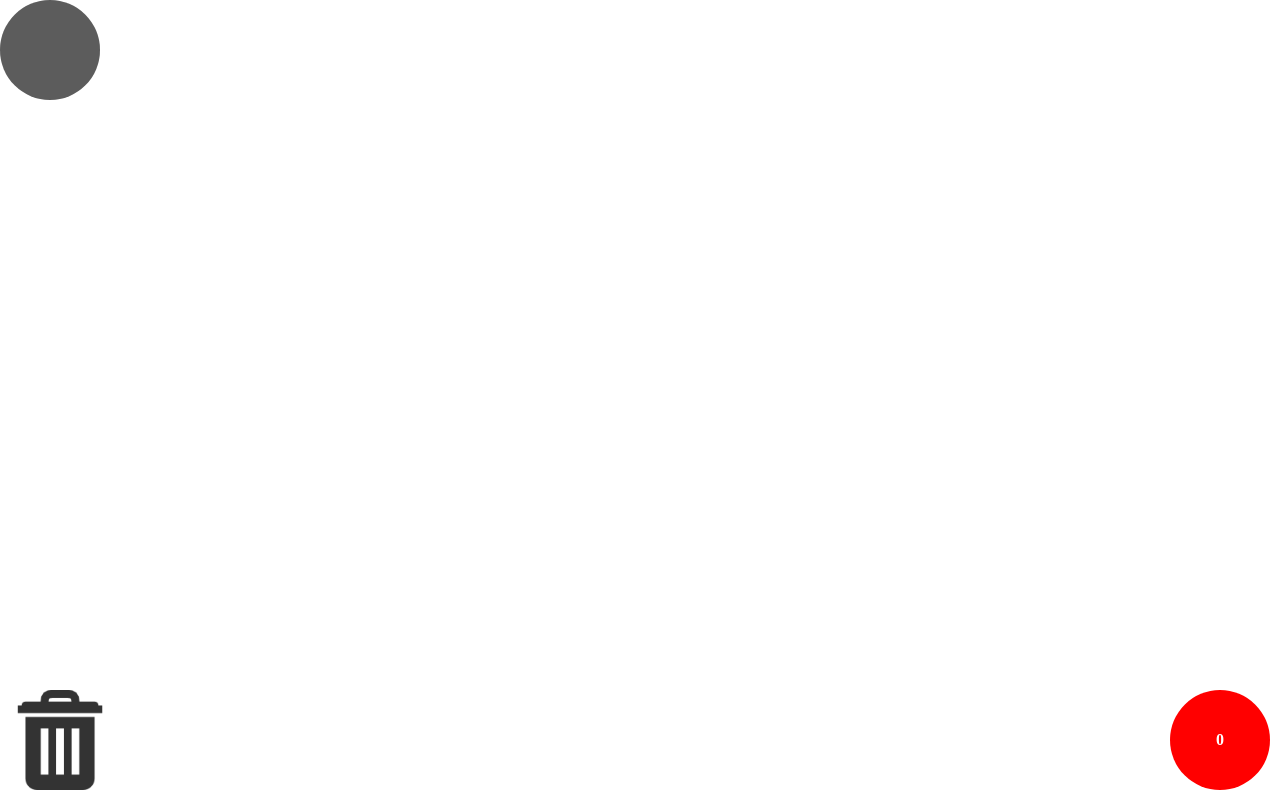
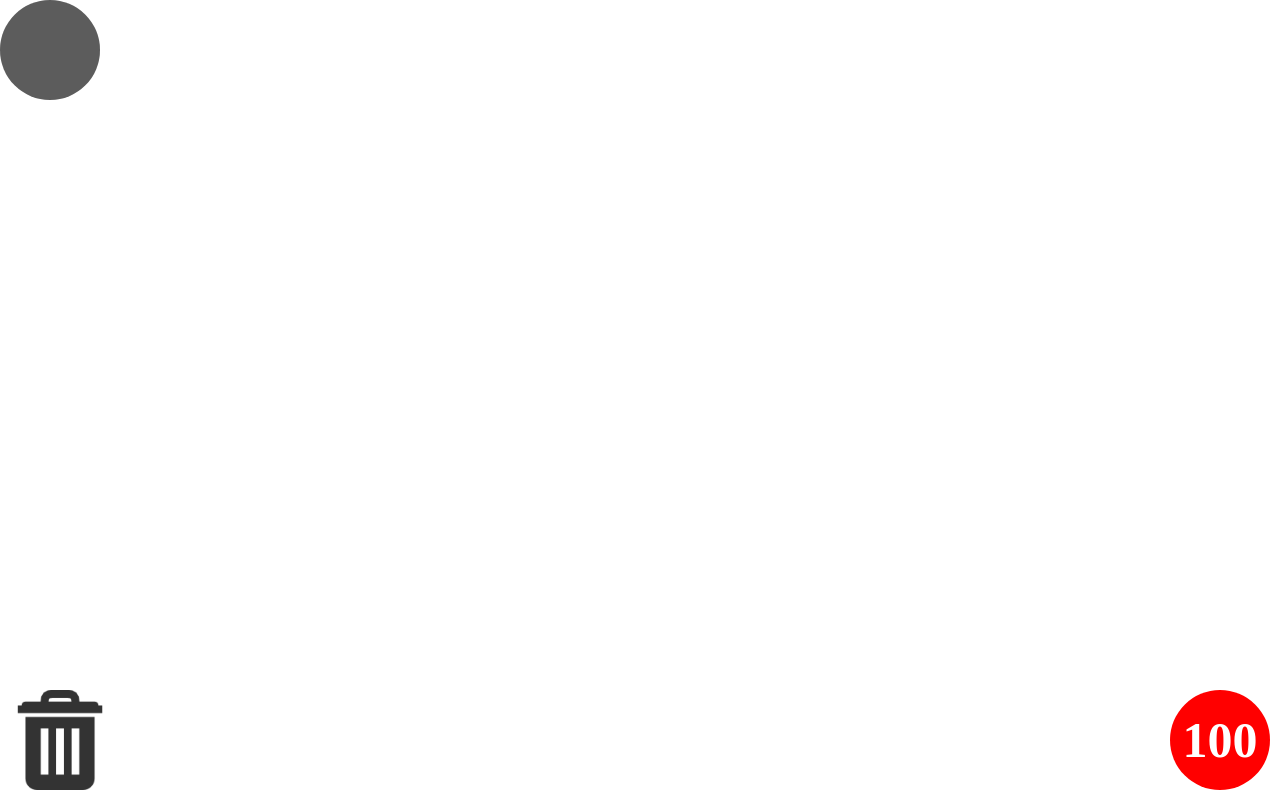
Before and after one commit to Hawkinou/StickyWall, a website: page frontEnd/index.html in a window 1280 px wide. Drawn offline with Linux system fonts and the light colour scheme.

Commit message:
icon biger

```diff
--- a/frontEnd/index.html
+++ b/frontEnd/index.html
@@ -23,7 +23,7 @@
         <!-- <div> post-it here </div> -->
 
         <div id="buttons">
-            <div id="notif" class="button btn-circle" onclick="openNotif()">0</div>
+            <div id="notif" class="button btn-circle" onclick="openNotif()">100</div>
             <div id="validate" class="button btn-circle" onclick="validateImport()">OK</div>
             <img id="trashButton" class="button" src="images/trash.png"/>
         </div>
--- a/frontEnd/style.css
+++ b/frontEnd/style.css
@@ -44,6 +44,7 @@ body{
     border-radius: 80px;
     justify-content: center;
     align-items: center;
+    font-size: 50px;
     font-weight: bold;
     color: white;
 }
```
